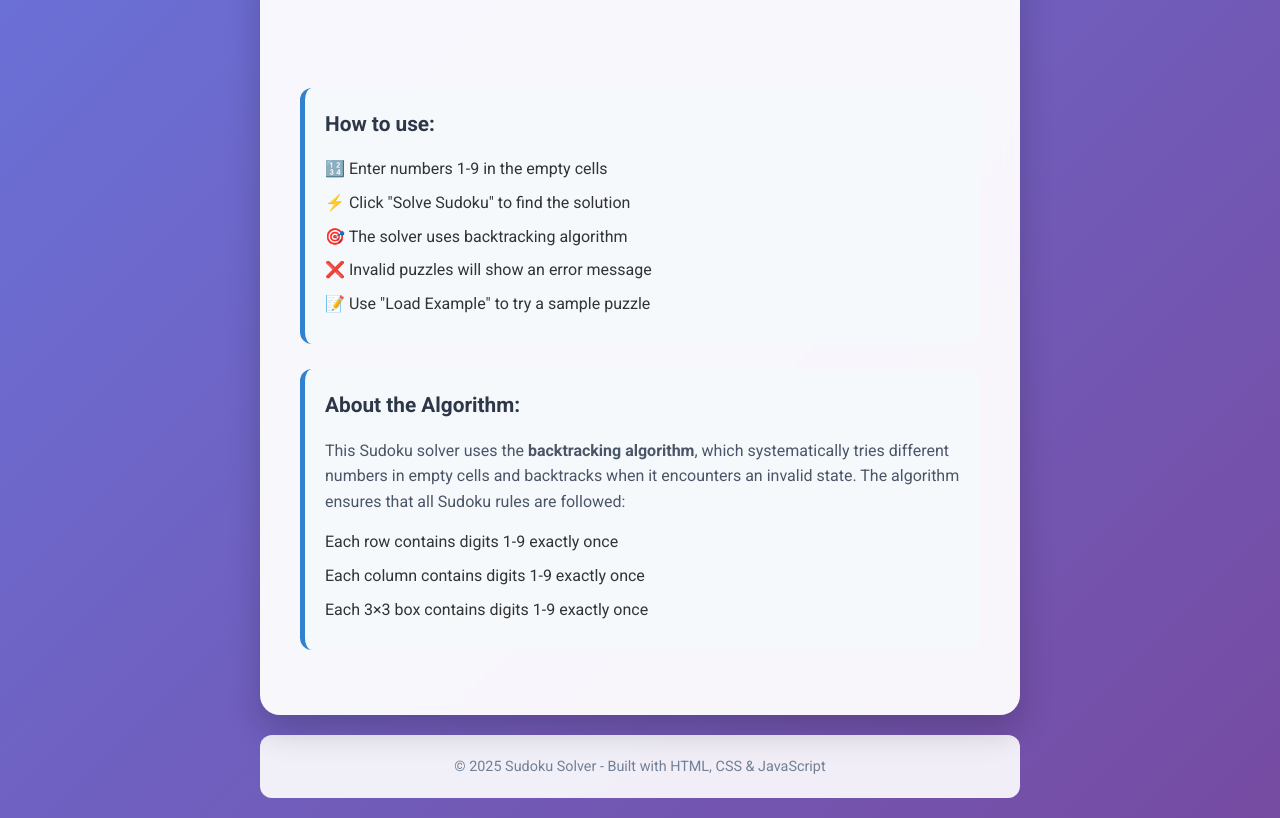
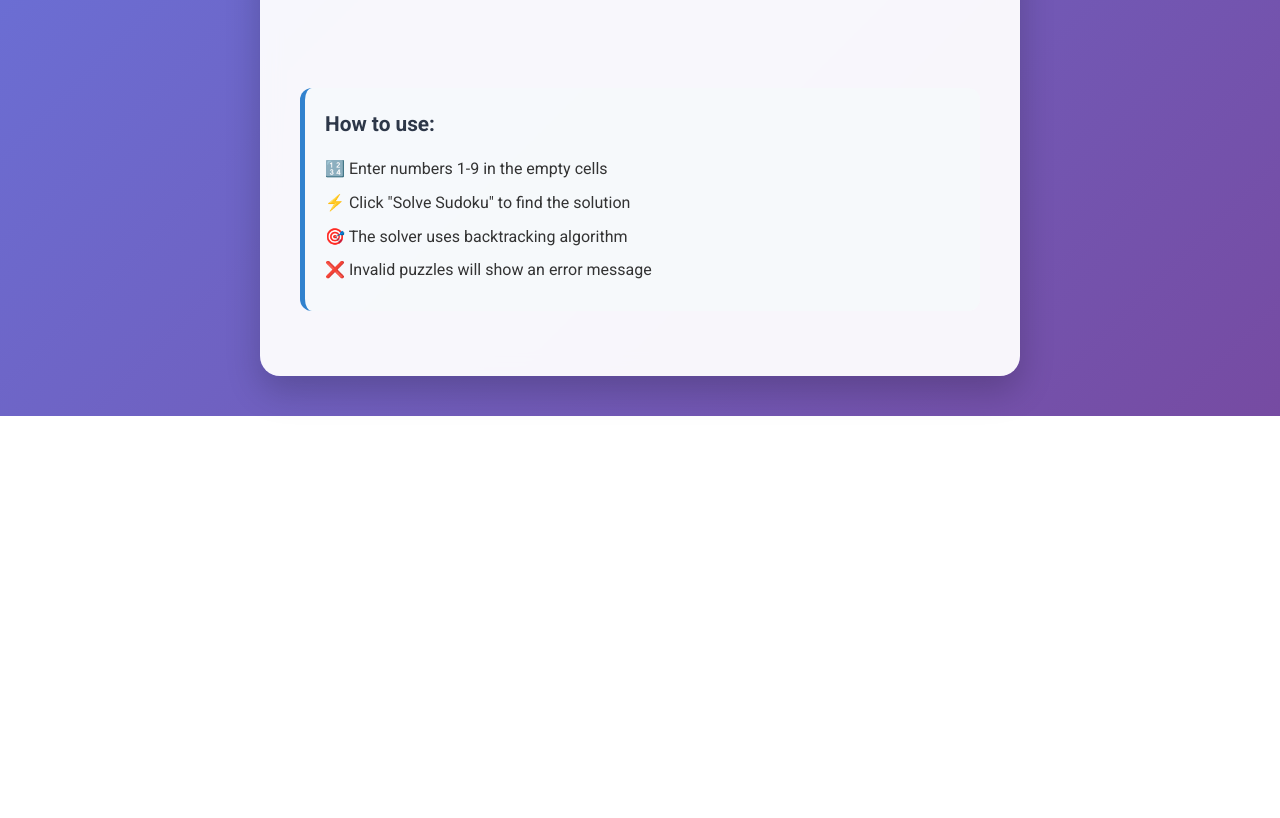
Before and after one commit to sunilnk01/sudoku, a plain HTML site: page index.html in a window 1280 px wide. Shown: the part 801-1619 px from the top of the page. After the commit the page ends 1217 px from the top, so only its background shows below. Drawn offline with Linux system fonts and the light colour scheme.

Commit message:
index.html

```diff
--- a/index.html
+++ b/index.html
@@ -48,27 +48,4 @@
                     <li>🔢 Enter numbers 1-9 in the empty cells</li>
                     <li>⚡ Click "Solve Sudoku" to find the solution</li>
                     <li>🎯 The solver uses backtracking algorithm</li>
-                    <li>❌ Invalid puzzles will show an error message</li>
-                    <li>📝 Use "Load Example" to try a sample puzzle</li>
-                </ul>
-            </div>
-
-            <div class="algorithm-info">
-                <h3>About the Algorithm:</h3>
-                <p>This Sudoku solver uses the <strong>backtracking algorithm</strong>, which systematically tries different numbers in empty cells and backtracks when it encounters an invalid state. The algorithm ensures that all Sudoku rules are followed:</p>
-                <ul>
-                    <li>Each row contains digits 1-9 exactly once</li>
-                    <li>Each column contains digits 1-9 exactly once</li>
-                    <li>Each 3×3 box contains digits 1-9 exactly once</li>
-                </ul>
-            </div>
-        </div>
-
-        <footer>
-            <p>© 2025 Sudoku Solver - Built with HTML, CSS & JavaScript</p>
-        </footer>
-    </div>
-
-    <script src="script.js"></script>
-</body>
-</html>
+                    <li>❌ Invalid puzzles will show an error message
```
